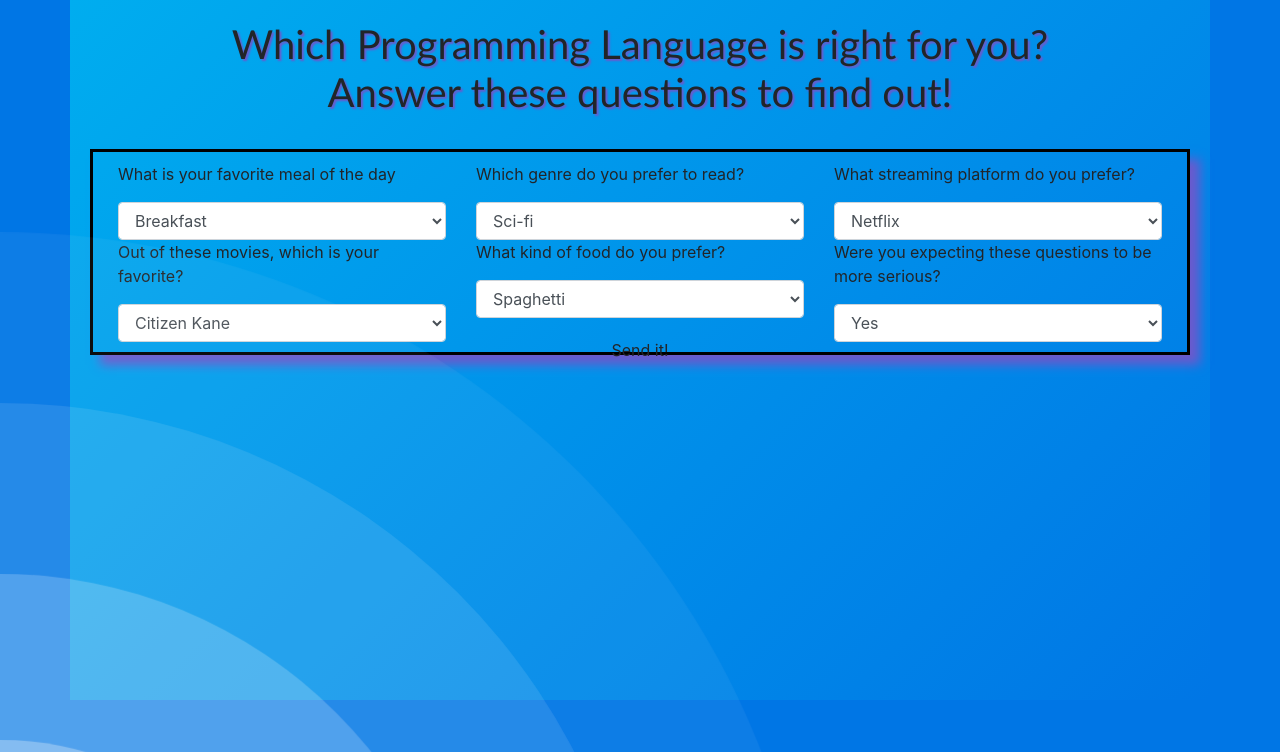
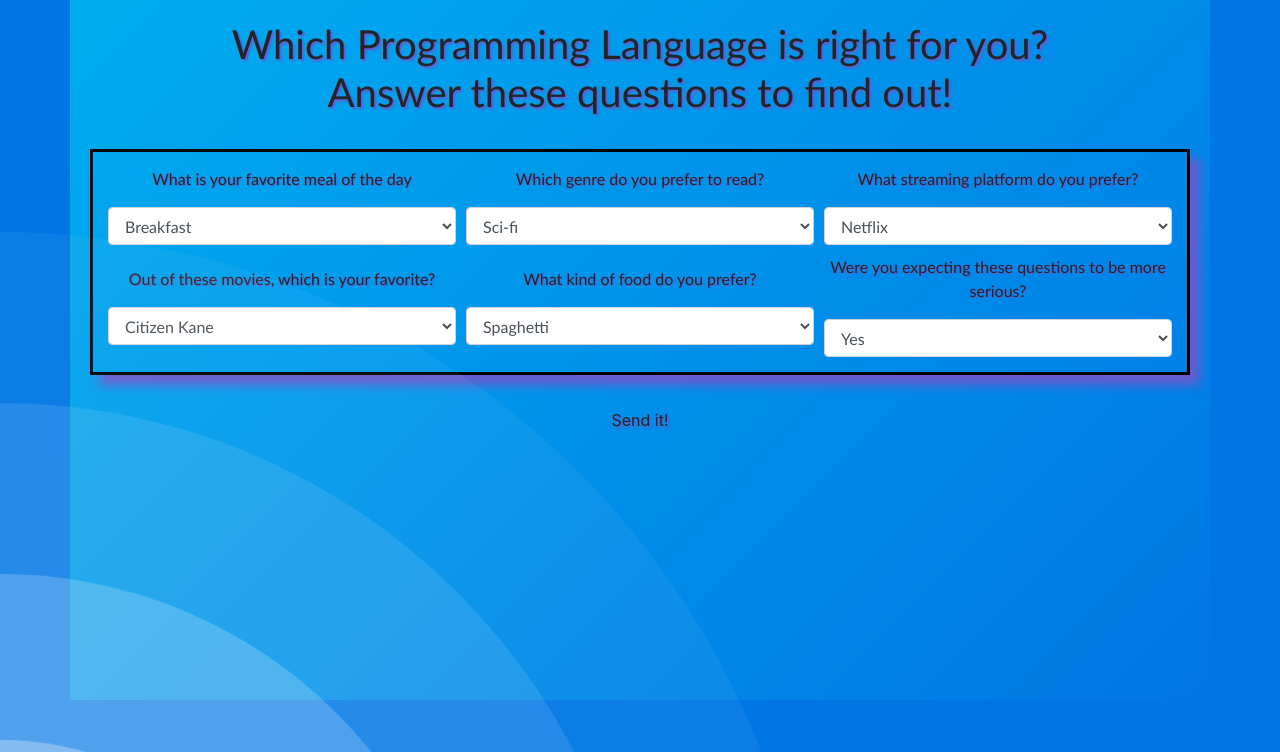
Before and after one commit to Bennyz2030/new-language-suggester, a plain HTML site: page index.html in a window 1280 px wide. Shown: the top 752 px of the page. Drawn offline with Linux system fonts and the light colour scheme.

Commit message:
add text shadow and position button

```diff
--- a/css/styles.css
+++ b/css/styles.css
@@ -33,12 +33,26 @@ body {
 }
 
 .btn {
+  padding: 10px;
   margin: 0;
   position: absolute;
-  top: 50%;
+  top: 60%;
   left: 50%;
   -ms-transform: translate(-50%, -50%);
   transform: translate(-50%, -50%);
+  text-shadow: 2px 2px 2px slateblue;
+}
+
+button:hover {
+  background-color: slateblue;
+}
+
+.col-4 {
+  padding: 5px;
+  margin: auto;
+  font-family: 'Trebuchet MS', 'Lucida Sans Unicode', 'Lucida Grande', 'Lucida Sans', Arial, sans-serif;
+  text-align: center;
+  text-shadow: 1px 1px 1px slateblue;
 }
 
 
```
